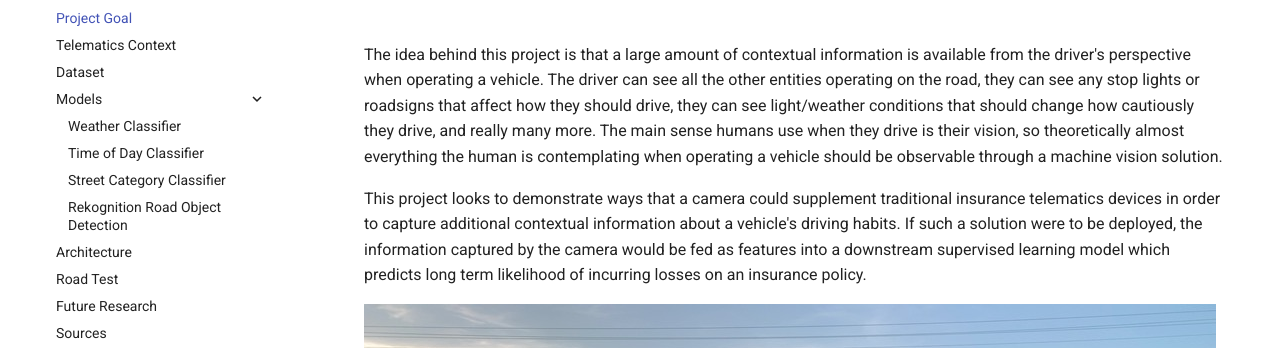
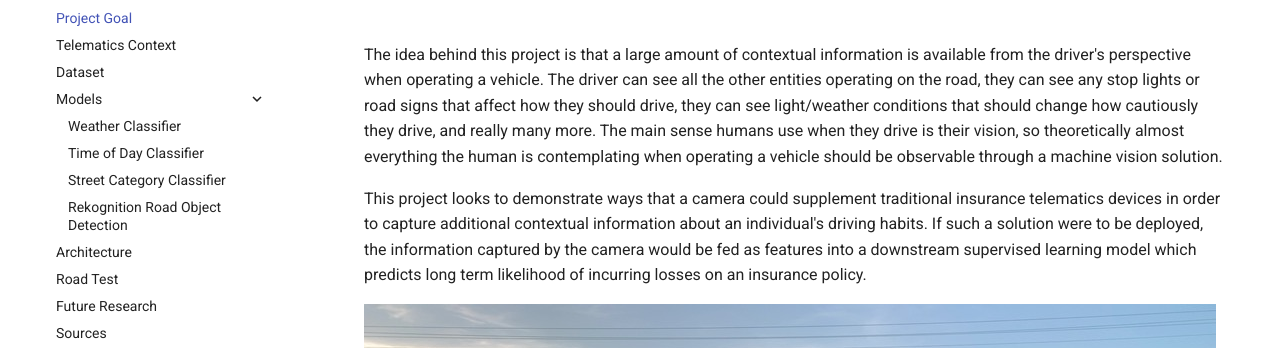
Before and after one commit to rosacker/Telematics-Machine-Vision-Writeup, an MkDocs documentation site: the page built from Docs/index.md, in a window 1280 px wide and 1018 px high. Shown: the part 138-486 px from the top of the window. Built offline with MkDocs 1.6.1 and Material for MkDocs 9.7.7, drawn with Linux system fonts in a browser that asks for light colours; comment, search, counter and statistics services are not loaded.

Commit message:
fixing typos

```diff
--- a/Docs/index.md
+++ b/Docs/index.md
@@ -1,7 +1,7 @@
 # Project Goal
 
-The idea behind this project is that a large amount of contextual information is available from the driver's perspective when operating a vehicle. The driver can see all the other entities operating on the road, they can see any stop lights or roadsigns that affect how they should drive, they can see light/weather conditions that should change how cautiously they drive, and really many more. The main sense humans use when they drive is their vision, so theoretically almost everything the human is contemplating when operating a vehicle should be observable through a machine vision solution.
+The idea behind this project is that a large amount of contextual information is available from the driver's perspective when operating a vehicle. The driver can see all the other entities operating on the road, they can see any stop lights or road signs that affect how they should drive, they can see light/weather conditions that should change how cautiously they drive, and really many more. The main sense humans use when they drive is their vision, so theoretically almost everything the human is contemplating when operating a vehicle should be observable through a machine vision solution.
 
-This project looks to demonstrate ways that a camera could supplement traditional insurance telematics devices in order to capture additional contextual information about a vehicle's driving habits. If such a solution were to be deployed, the information captured by the camera would be fed as features into a downstream supervised learning model which predicts long term likelihood of incurring losses on an insurance policy.
+This project looks to demonstrate ways that a camera could supplement traditional insurance telematics devices in order to capture additional contextual information about an individual's driving habits. If such a solution were to be deployed, the information captured by the camera would be fed as features into a downstream supervised learning model which predicts long term likelihood of incurring losses on an insurance policy.
 
 ![](images/single_image_labels.png)
```
Also changed, not shown: Docs/Dataset.md (+1 -1 lines), Docs/Deployment.md (+3 -3 lines).
